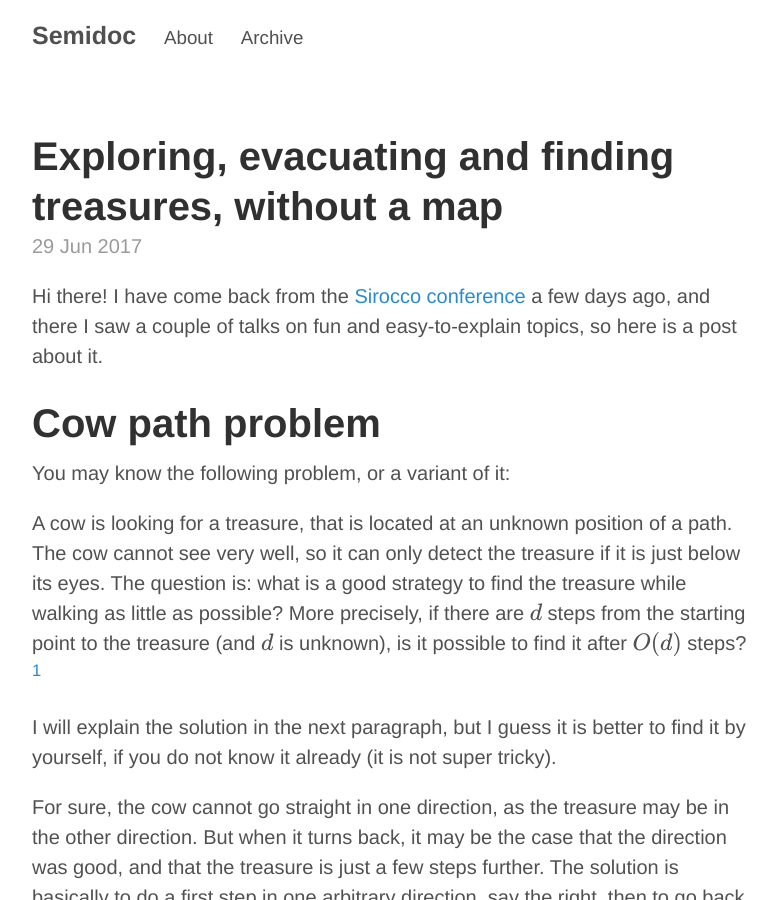
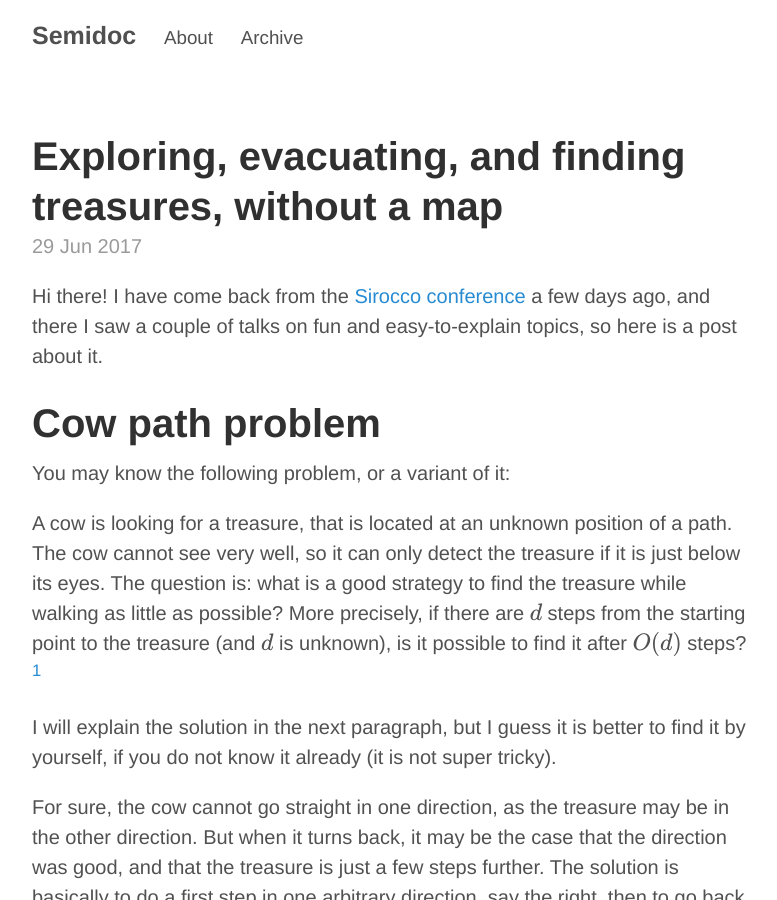
Before and after one commit to semidoc/semidoc.github.io, a Jekyll site: the page built from _posts/2017-06-29-exploration.md, in a window 1280 px wide and 900 px high. Shown: the whole window, without its empty margins (248-1025 px from the left). Built offline with Jekyll 4.4.1, drawn with Linux system fonts in a browser that asks for light colours; formulas are drawn with MathJax 3.

Commit message:
oxford comma

```diff
--- a/_posts/2017-06-29-exploration.md
+++ b/_posts/2017-06-29-exploration.md
@@ -1,6 +1,6 @@
 ---
 layout: post
-title: Exploring, evacuating and finding treasures, without a map
+title: Exploring, evacuating, and finding treasures, without a map
 redirect_from: "/2017/06/29/exploration/"
 permalink: exploration
 ---
```
